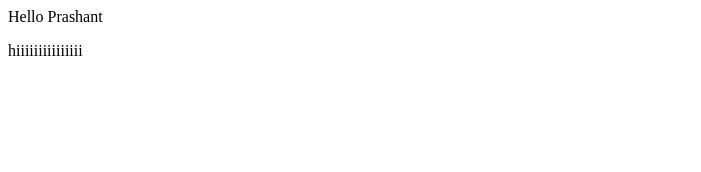
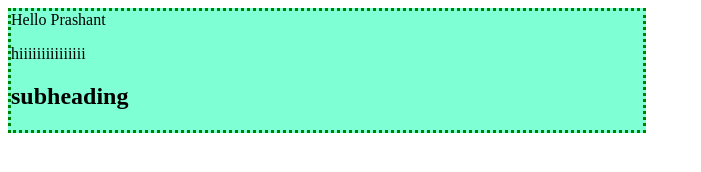
Before and after one commit to prashant16oct/GitTutorial, a plain HTML site: page index.html in a window 1280 px wide. Shown: the whole page, without its empty margins (0-701 px from the left). Drawn offline with Linux system fonts and the light colour scheme.

Commit message:
commit in branch testing

```diff
--- a/index.html
+++ b/index.html
@@ -7,8 +7,11 @@
     <title>Document</title>
 </head>
 <body>
-    <hi>Hello Prashant</hi>
-    <p>hiiiiiiiiiiiiiii</p>
+
+    <div style="border:3px dotted green;height:50%; width:50%; background-color: aquamarine; ">
+        <hi>Hello Prashant</hi>
+        <p>hiiiiiiiiiiiiiii</p>
+        <h2>subheading</h2></div>
 
 </body>
 </html>
```
